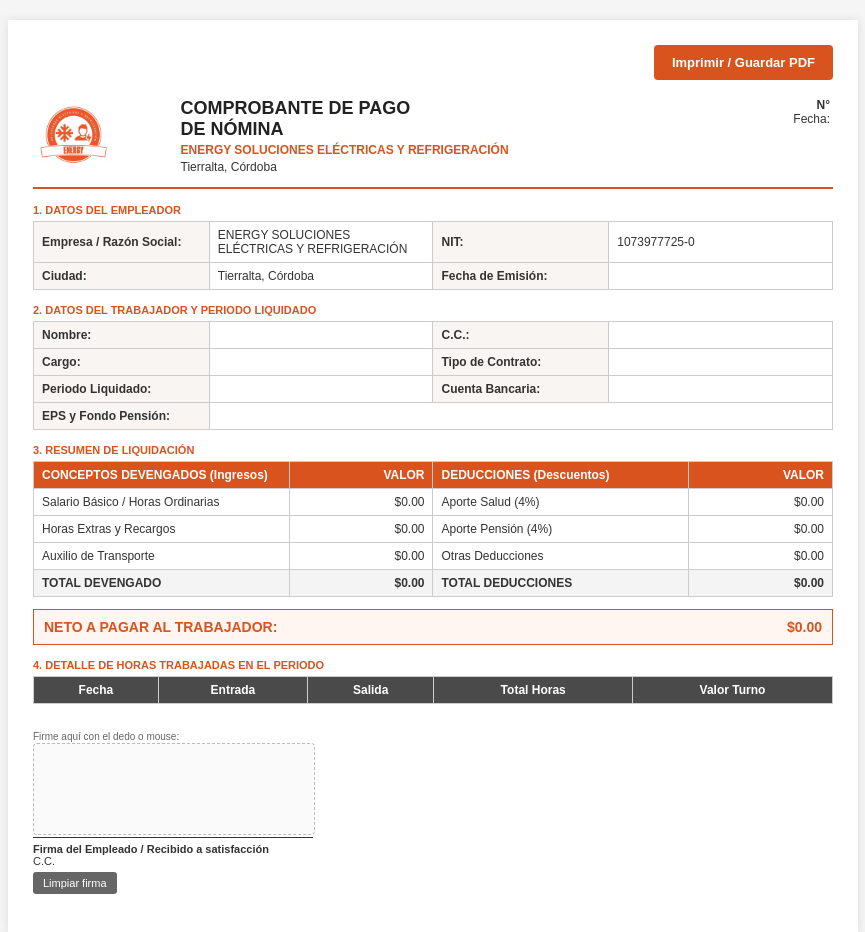
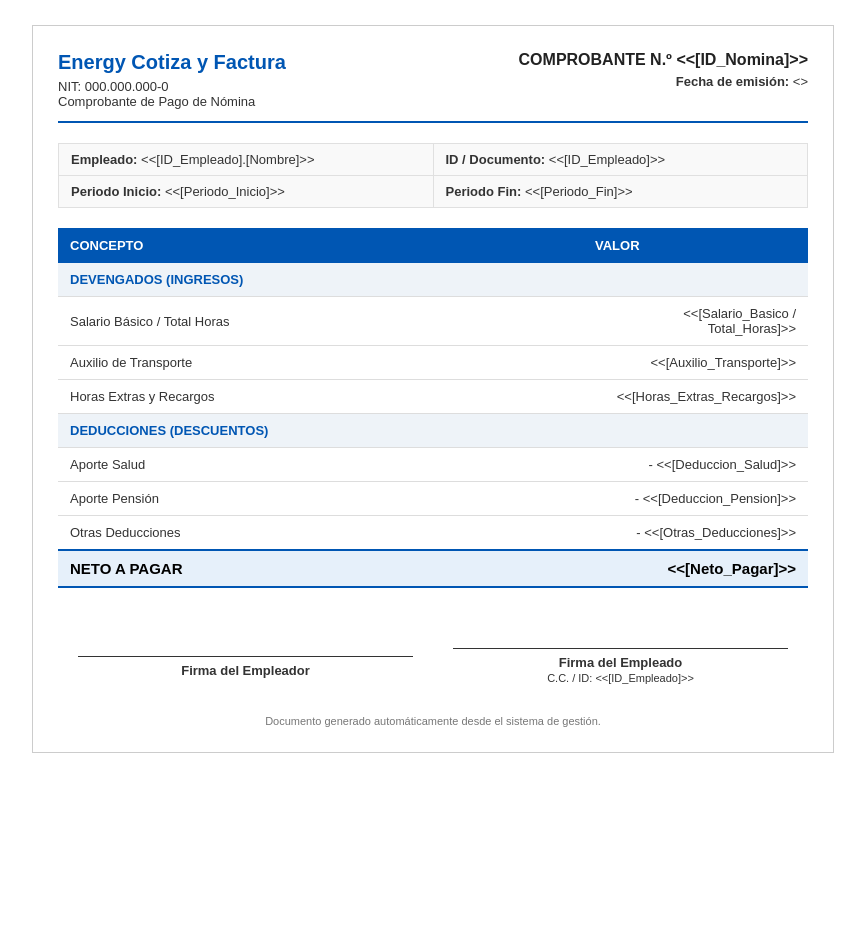
Before and after one commit to energysolucioneselectricasyref-cloud/Comprobante, a plain HTML site: page index.html in a window 1280 px wide. Shown: the whole page, without its empty margins (207-1072 px from the left). After the commit the page ends 800 px from the top, so only its background shows below. Drawn offline with Linux system fonts and the light colour scheme.

Commit message:
Refactor HTML structure and styles for payroll receipt

```diff
--- a/index.html
+++ b/index.html
@@ -2,354 +2,203 @@
 <html lang="es">
 <head>
   <meta charset="UTF-8">
-<meta name="viewport" content="width=device-width, initial-scale=1.0">
-<title>Comprobante de Pago de Nómina</title>
   <style>
     body {
       font-family: Arial, Helvetica, sans-serif;
-    font-size: 12px;
-    color: #333;
+      color: #333333;
       margin: 0;
-    padding: 20px;
-    background-color: #f5f5f5;
+      padding: 25px;
+      font-size: 13px;
     }
-  .page {
-    max-width: 800px;
-    margin: 0 auto;
-    background: #fff;
+    .container {
+      max-width: 750px;
+      margin: auto;
+      border: 1px solid #cccccc;
       padding: 25px;
-    box-shadow: 0 0 10px rgba(0,0,0,0.1);
     }
-  .header-table {
-    width: 100%;
-    border-bottom: 2px solid #d9531e;
-    padding-bottom: 10px;
-    margin-bottom: 15px;
+    .header {
+      border-bottom: 2px solid #0056b3;
+      padding-bottom: 12px;
+      margin-bottom: 20px;
+      overflow: hidden;
     }
-  .title {
-    font-size: 18px;
-    font-weight: bold;
-    color: #222;
-    margin: 0;
+    .company-info {
+      float: left;
     }
-  .subtitle {
-    font-size: 12px;
-    font-weight: bold;
-    color: #d9531e;
-    margin: 3px 0;
+    .company-info h1 {
+      margin: 0 0 5px 0;
+      font-size: 20px;
+      color: #0056b3;
     }
-  .section-title {
-    color: #d9531e;
-    font-weight: bold;
-    font-size: 11px;
-    margin-top: 14px;
-    margin-bottom: 5px;
-    text-transform: uppercase;
+    .doc-info {
+      float: right;
+      text-align: right;
     }
-  table.data-table {
+    .doc-info h2 {
+      margin: 0 0 5px 0;
+      font-size: 16px;
+      color: #222222;
+    }
+    .info-table {
       width: 100%;
       border-collapse: collapse;
-    margin-bottom: 10px;
+      margin-bottom: 20px;
+      background-color: #f9f9f9;
     }
-  table.data-table td, table.data-table th {
-    border: 1px solid #ccc;
-    padding: 6px 8px;
+    .info-table td {
+      padding: 8px 12px;
+      border: 1px solid #e0e0e0;
     }
-  .label-cell {
-    background-color: #f9f5f2;
-    font-weight: bold;
-    width: 22%;
+    .details-table {
+      width: 100%;
+      border-collapse: collapse;
+      margin-bottom: 20px;
     }
-  .val-cell {
-    width: 28%;
+    .details-table th {
+      background-color: #0056b3;
+      color: #ffffff;
+      text-align: left;
+      padding: 10px 12px;
+      font-size: 13px;
     }
-  .orange-header {
-    background-color: #d9531e;
-    color: #ffffff;
-    font-weight: bold;
-    text-align: left;
+    .details-table td {
+      padding: 9px 12px;
+      border-bottom: 1px solid #dddddd;
     }
     .text-right {
       text-align: right;
     }
-  .text-center {
+    .section-title {
+      background-color: #eef3f8;
+      font-weight: bold;
+      color: #0056b3;
+    }
+    .total-row td {
+      font-weight: bold;
+      font-size: 15px;
+      background-color: #e6f0fa;
+      border-top: 2px solid #0056b3;
+      border-bottom: 2px solid #0056b3;
+      color: #000000;
+    }
+    .signatures {
+      width: 100%;
+      margin-top: 60px;
+      border-collapse: collapse;
+    }
+    .signatures td {
+      width: 50%;
       text-align: center;
+      padding: 0 20px;
     }
-  .total-row {
-    background-color: #f4f4f4;
+    .sig-line {
+      border-top: 1px solid #333333;
+      padding-top: 6px;
       font-weight: bold;
     }
-  .neto-box {
-    width: 100%;
-    border: 1px solid #d9531e;
-    background-color: #fff6f2;
-    margin: 12px 0;
-    border-collapse: collapse;
-  }
-  .neto-box td {
-    padding: 9px 10px;
-    font-weight: bold;
-    font-size: 14px;
-    color: #d9531e;
-  }
-  .dark-header {
-    background-color: #4a4a4a;
-    color: #ffffff;
-    font-weight: bold;
+    .footer {
+      margin-top: 30px;
       text-align: center;
-  }
-  .signature-wrapper {
-    margin-top: 25px;
-    width: 280px;
-  }
-  #firma-pad {
-    border: 1px dashed #bbb;
-    background-color: #fafafa;
-    border-radius: 4px;
-    touch-action: none;
-    cursor: crosshair;
-    display: block;
-  }
-  .signature-line {
-    border-top: 1px solid #333;
-    padding-top: 5px;
       font-size: 11px;
-    margin-top: 2px;
-  }
-  .btn-clear {
-    background-color: #666;
-    color: #fff;
-    border: none;
-    padding: 5px 10px;
-    font-size: 11px;
-    border-radius: 3px;
-    cursor: pointer;
-    margin-top: 5px;
-  }
-  .no-print {
-    text-align: right;
-    margin-bottom: 15px;
-  }
-  .btn-print {
-    background-color: #d9531e;
-    color: #fff;
-    border: none;
-    padding: 10px 18px;
-    font-size: 13px;
-    font-weight: bold;
-    border-radius: 4px;
-    cursor: pointer;
-  }
-  @media print {
-    body { background: #fff; padding: 0; }
-    .page { box-shadow: none; padding: 0; max-width: 100%; }
-    .no-print { display: none !important; }
-    #firma-pad { border: none; background: transparent; }
+      color: #777777;
     }
   </style>
 </head>
 <body>
 
-<div class="page">
-  <div class="no-print">
-    <button type="button" class="btn-print" onclick="window.print()">Imprimir / Guardar PDF</button>
+<div class="container">
+  <!-- Encabezado -->
+  <div class="header">
+    <div class="company-info">
+      <h1>Energy Cotiza y Factura</h1>
+      <div>NIT: 000.000.000-0</div>
+      <div>Comprobante de Pago de Nómina</div>
+    </div>
+    <div class="doc-info">
+      <h2>COMPROBANTE N.º <<[ID_Nomina]>></h2>
+      <div><strong>Fecha de emisión:</strong> <<TODAY()>></div>
+    </div>
   </div>
 
-  <!-- ENCABEZADO -->
-  <table class="header-table">
+  <!-- Datos del Empleado y Periodo -->
+  <table class="info-table">
     <tr>
-      <td style="width: 18%;">
-        <img src="Logo.jpg" alt="Logo" style="max-height: 60px;" onerror="this.style.display='none'">
+      <td style="width: 50%;"><strong>Empleado:</strong> <<[ID_Empleado].[Nombre]>></td>
+      <td style="width: 50%;"><strong>ID / Documento:</strong> <<[ID_Empleado]>></td>
+    </tr>
+    <tr>
+      <td><strong>Periodo Inicio:</strong> <<[Periodo_Inicio]>></td>
+      <td><strong>Periodo Fin:</strong> <<[Periodo_Fin]>></td>
+    </tr>
+  </table>
+
+  <!-- Tabla de Devengados y Deducciones -->
+  <table class="details-table">
+    <thead>
+      <tr>
+        <th style="width: 70%;">CONCEPTO</th>
+        <th class="text-right" style="width: 30%;">VALOR</th>
+      </tr>
+    </thead>
+    <tbody>
+      <!-- Devengados -->
+      <tr class="section-title">
+        <td colspan="2">DEVENGADOS (INGRESOS)</td>
+      </tr>
+      <tr>
+        <td>Salario Básico / Total Horas</td>
+        <td class="text-right"><<[Salario_Basico / Total_Horas]>></td>
+      </tr>
+      <tr>
+        <td>Auxilio de Transporte</td>
+        <td class="text-right"><<[Auxilio_Transporte]>></td>
+      </tr>
+      <tr>
+        <td>Horas Extras y Recargos</td>
+        <td class="text-right"><<[Horas_Extras_Recargos]>></td>
+      </tr>
+
+      <!-- Deducciones -->
+      <tr class="section-title">
+        <td colspan="2">DEDUCCIONES (DESCUENTOS)</td>
+      </tr>
+      <tr>
+        <td>Aporte Salud</td>
+        <td class="text-right">- <<[Deduccion_Salud]>></td>
+      </tr>
+      <tr>
+        <td>Aporte Pensión</td>
+        <td class="text-right">- <<[Deduccion_Pension]>></td>
+      </tr>
+      <tr>
+        <td>Otras Deducciones</td>
+        <td class="text-right">- <<[Otras_Deducciones]>></td>
+      </tr>
+
+      <!-- Total -->
+      <tr class="total-row">
+        <td>NETO A PAGAR</td>
+        <td class="text-right"><<[Neto_Pagar]>></td>
+      </tr>
+    </tbody>
+  </table>
+
+  <!-- Firmas -->
+  <table class="signatures">
+    <tr>
+      <td>
+        <div class="sig-line">Firma del Empleador</div>
       </td>
-      <td style="width: 57%;">
-        <p class="title">COMPROBANTE DE PAGO<br>DE NÓMINA</p>
-        <p class="subtitle">ENERGY SOLUCIONES ELÉCTRICAS Y REFRIGERACIÓN</p>
-        <span>Tierralta, Córdoba</span>
-      </td>
-      <td style="width: 25%; text-align: right; vertical-align: top;">
-        <strong>N° <span id="id_nomina"></span></strong><br>
-        <span>Fecha: <span id="fecha_emision"></span></span>
+      <td>
+        <div class="sig-line">Firma del Empleado<br><span style="font-weight: normal; font-size: 11px;">C.C. / ID: <<[ID_Empleado]>></span></div>
       </td>
     </tr>
   </table>
 
-  <!-- 1. DATOS DEL EMPLEADOR -->
-  <div class="section-title">1. DATOS DEL EMPLEADOR</div>
-  <table class="data-table">
-    <tr>
-      <td class="label-cell">Empresa / Razón Social:</td>
-      <td class="val-cell">ENERGY SOLUCIONES ELÉCTRICAS Y REFRIGERACIÓN</td>
-      <td class="label-cell">NIT:</td>
-      <td class="val-cell">1073977725-0</td>
-    </tr>
-    <tr>
-      <td class="label-cell">Ciudad:</td>
-      <td class="val-cell">Tierralta, Córdoba</td>
-      <td class="label-cell">Fecha de Emisión:</td>
-      <td class="val-cell" id="fecha_emision_2"></td>
-    </tr>
-  </table>
-
-  <!-- 2. DATOS DEL TRABAJADOR -->
-  <div class="section-title">2. DATOS DEL TRABAJADOR Y PERIODO LIQUIDADO</div>
-  <table class="data-table">
-    <tr>
-      <td class="label-cell">Nombre:</td>
-      <td class="val-cell" id="nombre"></td>
-      <td class="label-cell">C.C.:</td>
-      <td class="val-cell" id="cedula"></td>
-    </tr>
-    <tr>
-      <td class="label-cell">Cargo:</td>
-      <td class="val-cell" id="cargo"></td>
-      <td class="label-cell">Tipo de Contrato:</td>
-      <td class="val-cell" id="contrato"></td>
-    </tr>
-    <tr>
-      <td class="label-cell">Periodo Liquidado:</td>
-      <td class="val-cell" id="periodo"></td>
-      <td class="label-cell">Cuenta Bancaria:</td>
-      <td class="val-cell" id="cuenta"></td>
-    </tr>
-    <tr>
-      <td class="label-cell">EPS y Fondo Pensión:</td>
-      <td colspan="3" id="eps"></td>
-    </tr>
-  </table>
-
-  <!-- 3. RESUMEN DE LIQUIDACIÓN -->
-  <div class="section-title">3. RESUMEN DE LIQUIDACIÓN</div>
-  <table class="data-table">
-    <tr>
-      <th class="orange-header" style="width: 32%;">CONCEPTOS DEVENGADOS (Ingresos)</th>
-      <th class="orange-header text-right" style="width: 18%;">VALOR</th>
-      <th class="orange-header" style="width: 32%;">DEDUCCIONES (Descuentos)</th>
-      <th class="orange-header text-right" style="width: 18%;">VALOR</th>
-    </tr>
-    <tr>
-      <td>Salario Básico / Horas Ordinarias</td>
-      <td class="text-right" id="basico">$0.00</td>
-      <td>Aporte Salud (4%)</td>
-      <td class="text-right" id="salud">$0.00</td>
-    </tr>
-    <tr>
-      <td>Horas Extras y Recargos</td>
-      <td class="text-right" id="extras">$0.00</td>
-      <td>Aporte Pensión (4%)</td>
-      <td class="text-right" id="pension">$0.00</td>
-    </tr>
-    <tr>
-      <td>Auxilio de Transporte</td>
-      <td class="text-right" id="transporte">$0.00</td>
-      <td>Otras Deducciones</td>
-      <td class="text-right" id="otras_ded">$0.00</td>
-    </tr>
-    <tr class="total-row">
-      <td>TOTAL DEVENGADO</td>
-      <td class="text-right" id="total_devengado">$0.00</td>
-      <td>TOTAL DEDUCCIONES</td>
-      <td class="text-right" id="total_deducciones">$0.00</td>
-    </tr>
-  </table>
-
-  <!-- NETO A PAGAR -->
-  <table class="neto-box">
-    <tr>
-      <td>NETO A PAGAR AL TRABAJADOR:</td>
-      <td class="text-right" id="neto">$0.00</td>
-    </tr>
-  </table>
-
-  <!-- 4. DETALLE DE HORAS TRABAJADAS -->
-  <div class="section-title">4. DETALLE DE HORAS TRABAJADAS EN EL PERIODO</div>
-  <table class="data-table">
-    <thead>
-      <tr>
-        <th class="dark-header">Fecha</th>
-        <th class="dark-header">Entrada</th>
-        <th class="dark-header">Salida</th>
-        <th class="dark-header">Total Horas</th>
-        <th class="dark-header text-right">Valor Turno</th>
-      </tr>
-    </thead>
-    <tbody id="tabla_horas">
-    </tbody>
-  </table>
-
-  <!-- FIRMA DIGITAL -->
-  <div class="signature-wrapper">
-    <span class="no-print" style="font-size: 10px; color: #666;">Firme aquí con el dedo o mouse:</span>
-    <canvas id="firma-pad" width="280" height="90"></canvas>
-    <div class="signature-line">
-      <strong>Firma del Empleado / Recibido a satisfacción</strong><br>
-      C.C. <span id="cedula_firma"></span>
-    </div>
-    <button type="button" class="btn-clear no-print" onclick="limpiarFirma()">Limpiar firma</button>
+  <div class="footer">
+    Documento generado automáticamente desde el sistema de gestión.
   </div>
 </div>
 
-<script>
-  document.addEventListener("DOMContentLoaded", function () {
-    const search = window.location.search;
-    const params = new URLSearchParams(search);
-
-    function limpiarNumero(valor) {
-      if (!valor) return 0;
-      let str = String(valor).trim();
-      if (str.includes(",") && str.includes(".")) {
-        str = str.replace(/,/g, "");
-      } else if ((str.match(/\./g) || []).length > 1) {
-        str = str.replace(/\./g, "");
-      } else if ((str.match(/,/g) || []).length > 1) {
-        str = str.replace(/,/g, "");
-      } else if (str.includes(",") && str.split(",").length === 3) {
-        str = str.replace(",", "");
-      }
-      const limpio = str.replace(/[^0-9.-]/g, "");
-      return parseFloat(limpio) || 0;
-    }
-
-    function formatoMoneda(valor) {
-      const num = limpiarNumero(valor);
-      return "$" + num.toLocaleString("en-US", {
-        minimumFractionDigits: 2,
-        maximumFractionDigits: 2
-      });
-    }
-
-    let idNomina = params.get("id") || "";
-    if (!idNomina && search.startsWith("?")) {
-      const primerSegmento = search.substring(1).split("&")[0];
-      if (primerSegmento && !primerSegmento.includes("=")) {
-        idNomina = decodeURIComponent(primerSegmento);
-      }
-    }
-
-    const cedulaVal = params.get("cc") || "";
-    const fechaVal = params.get("fecha") || "";
-
-    const campos = {
-      id_nomina: idNomina,
-      fecha_emision: fechaVal,
-      fecha_emision_2: fechaVal,
-      nombre: params.get("nombre") || "",
-      cedula: cedulaVal,
-      cedula_firma: cedulaVal,
-      cargo: params.get("cargo") || "",
-      contrato: params.get("contrato") || "",
-      periodo: params.get("periodo") || "",
-      cuenta: params.get("cuenta") || "",
-      eps: params.get("eps") || ""
-    };
-
-    for (const [id, valor] of Object.entries(campos)) {
-      const el = document.getElementById(id);
-      if (el) el.textContent = valor;
-    }
-
-    const basico = limpiarNumero(params.get("basico"));
-    const extras = limpiarNumero(params.get("extras"));
-    const transporte = limpiarNumero(params.get("transporte"));
-
-    const salud = limpiarNumero(params.get("salud"));
-    const pension = limpiarNumero(params.get("pension"));
+</body>
+</html>
```
Lines whose indentation alone changed are shown as unchanged.
